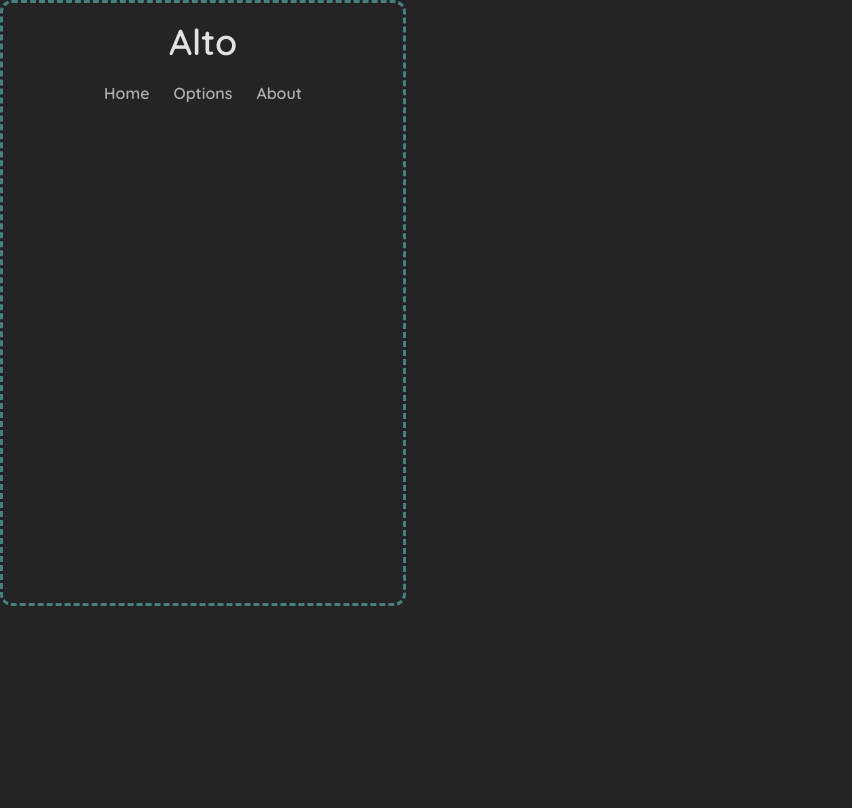
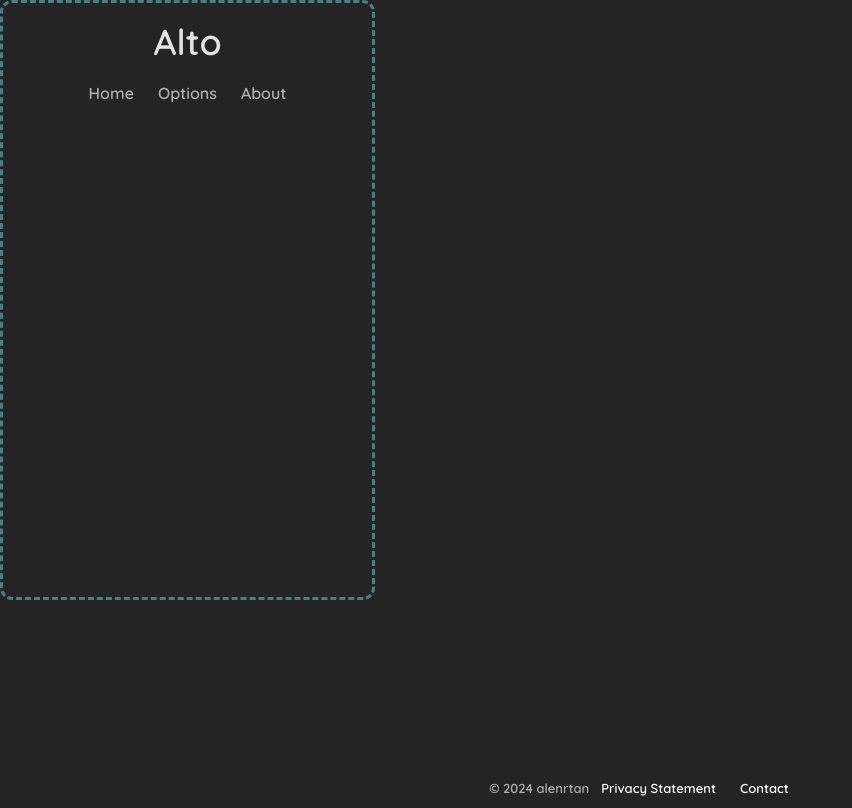
Before and after one commit to alenrtan/Alto, a React (Vite) app: page / in a window 1280 px wide. Shown: the whole page, without its empty margins (0-852 px from the left). Built offline with nearby package versions, Linux system fonts and the light colour scheme.

Commit message:
added footer
TODO: Privacy statement and contact

```diff
--- /dev/null
+++ b/src/components/footerItems.jsx
@@ -0,0 +1,15 @@
+import React from "react"
+import { Link } from "react-router-dom"
+import '../styles/main.css'
+
+export default function footerItems(){
+    return (
+        <footer>
+          <div className="left-foot">&copy; 2024 alenrtan</div>
+          <div className="right-foot">
+            <Link to="/privacy" className="links right-foot">Privacy Statement</Link>
+            <Link to="/contact" className="links right-foot">Contact</Link>
+          </div>
+        </footer>
+    )
+}
--- a/src/pages/about.jsx
+++ b/src/pages/about.jsx
@@ -1,5 +1,6 @@
 import React from "react";
 import { Link } from "react-router-dom"
+import Footer from "../components/footerItems"
 import '../styles/main.css'
 
 export default function About(){
@@ -28,19 +29,7 @@ export default function About(){
                 </div>
             </div>
 
-            <div className="text-container">
-                <div className="header-container">
-                    Hi there!
-                </div>
-                <div className="text-container">
-                    Alto is a simple and lightweight weather extension that utilizes the
-                    National Weather Service (NWS) API - Currently only available in the U.S.
-                    <br/>
-                    <br/>
-                    Designed to keep things simple - no account needed! Nothing is stored on the developer's side - all data stays
-                    on your computer! Location data is never shared, offering you piece of mind.
-                </div>
-            </div>
+           <Footer/>
         </div>
     )
 }
--- a/src/pages/landing.jsx
+++ b/src/pages/landing.jsx
@@ -1,5 +1,6 @@
 import React from "react"
 import { Link } from "react-router-dom"
+import Footer from "../components/footerItems"
 import '../styles/main.css'
 
 export default function App(){
@@ -13,6 +14,8 @@ export default function App(){
           <Link to="/options" className="links">Options</Link>
           <Link to="/about" className="links">About</Link>
         </div>
+
+        <Footer/>
       </div>
     )
   }
--- a/src/pages/options.jsx
+++ b/src/pages/options.jsx
@@ -1,5 +1,6 @@
 import React from "react";
 import { Link } from "react-router-dom"
+import Footer from "../components/footerItems"
 import '../styles/main.css'
 
 export default function Options(){
@@ -9,10 +10,12 @@ export default function Options(){
         <div className="main-container">
             <div className="header-container">Options</div>
             <div className="subheader-container">
-                <Link to="/about" className="links">About</Link>
+                <Link to="/" className="links">Home</Link>
                 <Link to="/options" className="links">Options</Link>
                 <Link to="/about" className="links">About</Link>
             </div>
+
+            <Footer/>
         </div>
     )
 }
--- a/src/styles/main.css
+++ b/src/styles/main.css
@@ -8,7 +8,7 @@
     background-color: #242424;
 
     height: 600px;
-    width: 400px;
+    width: 375px;
 
     /* REMOVE/COMMENT OUT BEFORE FINAL PRODUCT - FOR TESTING PURPOSES */
     border: #468080;
@@ -19,12 +19,30 @@
 * {
     margin: 0;
     padding: 0;
+    box-sizing: border-box;
+}
+
+footer{
+  display: flex;
+  flex-direction: row;
+  justify-content: center;
+  position: absolute;
+  bottom: 0;
+  width: 100%;
+  color: rgb(175, 175, 175);;
+  margin: 2px;
+  font-size: small;
+
+  .right-foot{
+    text-align: end;
+    color: white
+  }
 }
 
 .main-container{
     display: flex;
     flex-direction: column;
-
+    height: 100%;
 }
 
 .header-container{
@@ -39,12 +57,12 @@
     display: flex;
     flex-direction: row;
     justify-content: center;
+}
 
-    .links{
-        text-decoration: none;
-        color: rgb(175, 175, 175);
-        padding: 12px;
-    }
+.links{
+  text-decoration: none;
+  color: rgb(175, 175, 175);
+  padding: 12px;
 }
 
 .text-container{
@@ -60,6 +78,7 @@
         text-underline-offset: 5px;
     }
 }
+
 
 /*
     obtained from https://www.cssportal.com/css-scrollbar-generator/
```
